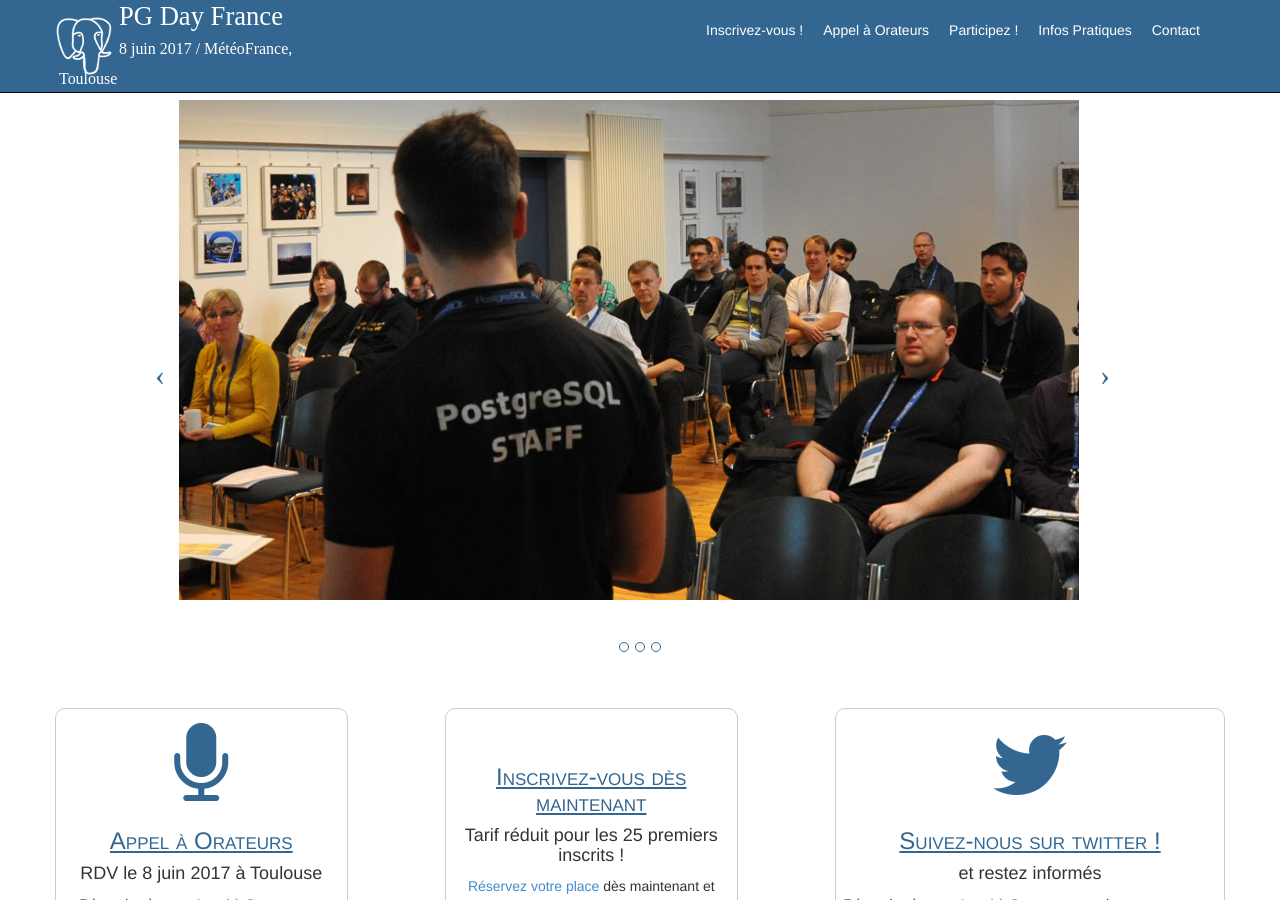
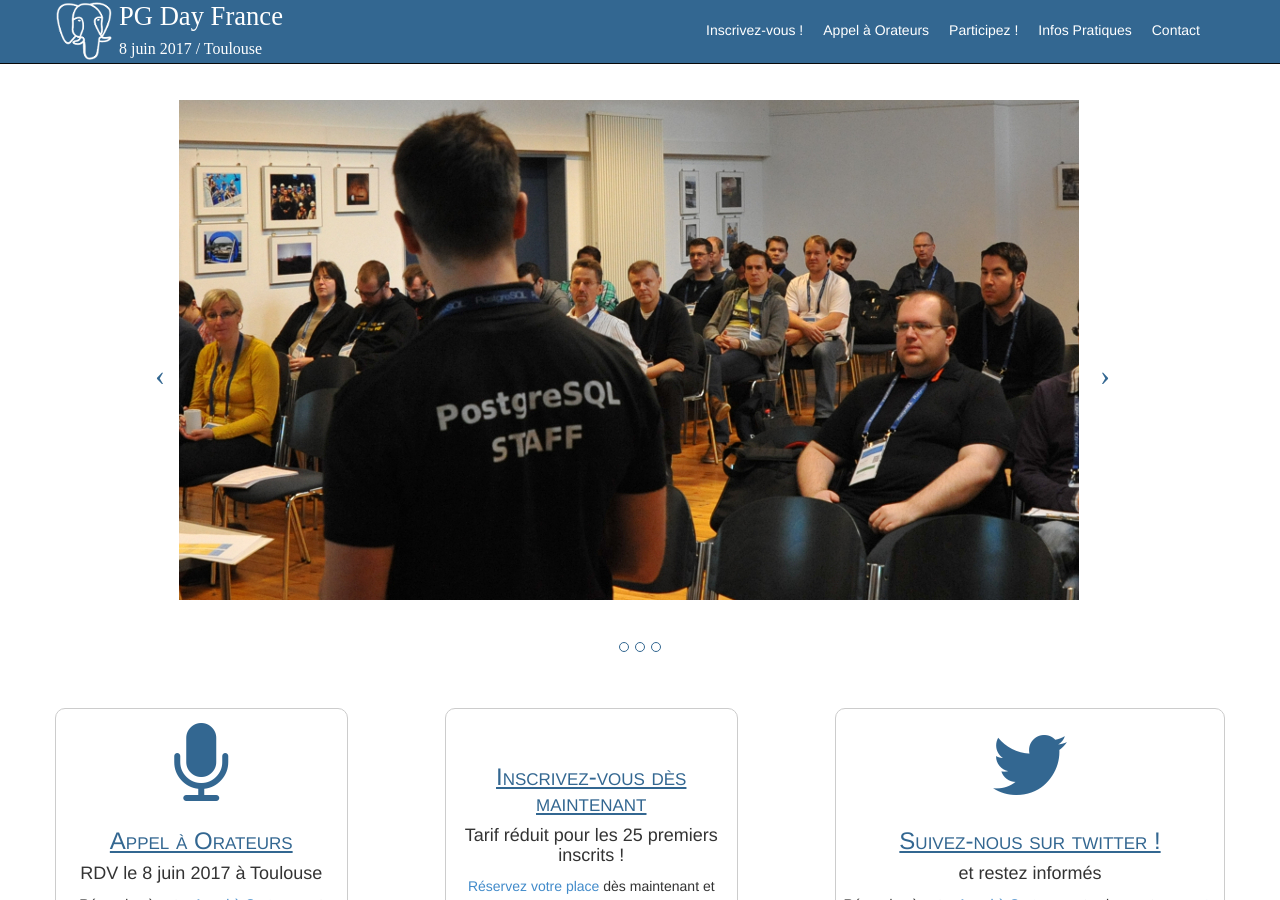
Before and after one commit to postgresqlfr/2024.pgday.fr, a Jekyll site: the page built from index.html, in a window 1280 px wide and 900 px high. Built offline with Jekyll 4.4.1, drawn with Linux system fonts in a browser that asks for light colours; Markdown is read by kramdown in place of the engine named in the settings.

Commit message:
Update default.html

```diff
--- a/_layouts/default.html
+++ b/_layouts/default.html
@@ -27,7 +27,7 @@
 
             <div class="navbar-brand">
              <a href="index.html">PG Day France</a>
-              <a class="brand-info" href="/information.html">8 juin 2017 / MétéoFrance, Toulouse</a>
+              <a class="brand-info" href="/information.html">8 juin 2017 / Toulouse</a>
              </div>
         </div>
 
```
